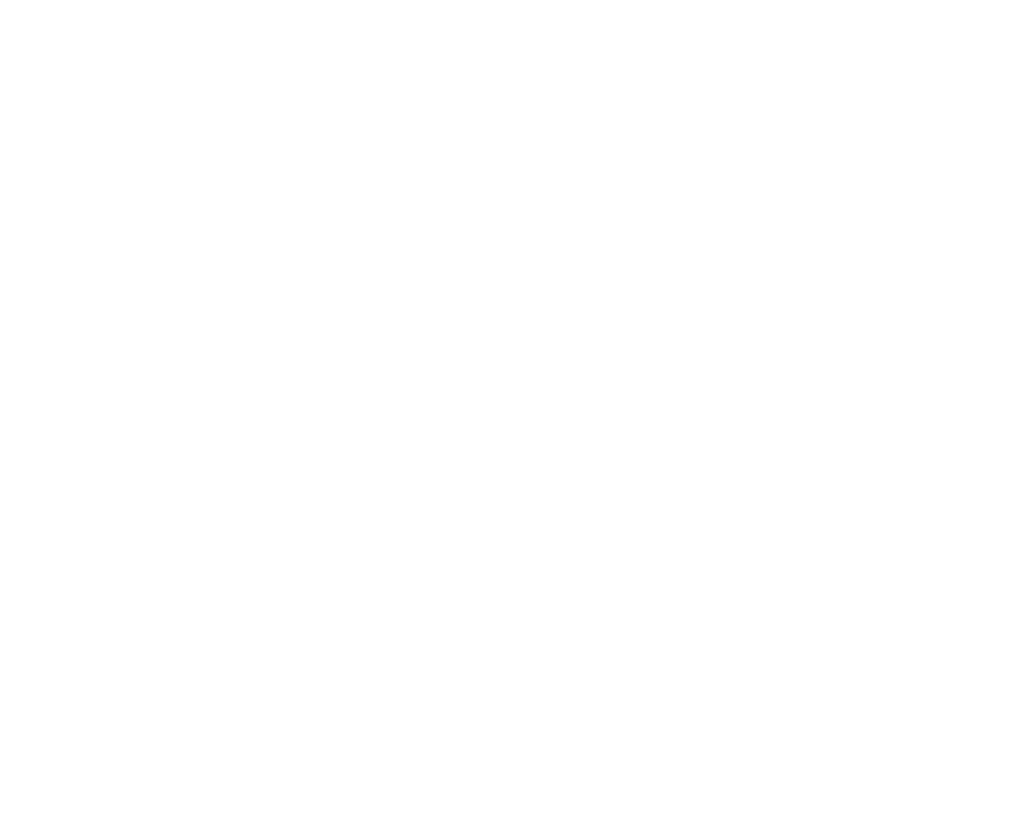
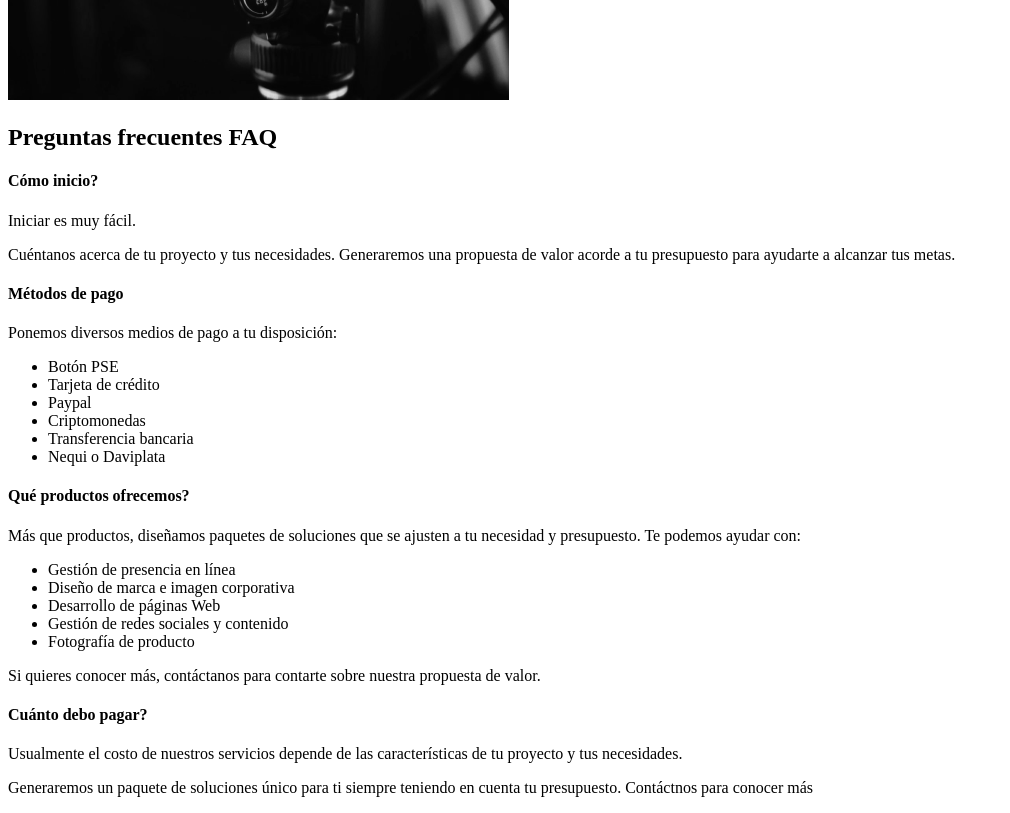
Before and after one commit to xV0lk/first_app, a Next.js app: page / in a window 1280 px wide. Shown: the part 2180-2993 px from the top of the page, without its empty margins (0-1010 px from the left). Before the commit the page ends 1528 px from the top, so only its background shows below. Built offline with nearby package versions, Linux system fonts and the light colour scheme.

Commit message:
3. FAQ Section

```diff
--- /dev/null
+++ b/components/FaqSection.js
@@ -0,0 +1,73 @@
+import React from 'react';
+
+const FaqSection = () => {
+  return (
+    <div className="faq">
+      <h2>
+        Preguntas frecuentes <span>FAQ</span>
+      </h2>
+      <div className="question">
+        <h4>Cómo inicio?</h4>
+        <div className="answer">
+          <p>Iniciar es muy fácil.</p>
+          <p>
+            Cuéntanos acerca de tu proyecto y tus necesidades. Generaremos una
+            propuesta de valor acorde a tu presupuesto para ayudarte a alcanzar
+            tus metas.
+          </p>
+        </div>
+      </div>
+      <div className="question">
+        <h4>Métodos de pago</h4>
+        <div className="answer">
+          <p>Ponemos diversos medios de pago a tu disposición:</p>
+          <ul>
+            <li>Botón PSE</li>
+            <li>Tarjeta de crédito</li>
+            <li>Paypal</li>
+            <li>Criptomonedas</li>
+            <li>Transferencia bancaria</li>
+            <li>Nequi o Daviplata</li>
+          </ul>
+        </div>
+      </div>
+      <div className="question">
+        <h4>Qué productos ofrecemos?</h4>
+        <div className="answer">
+          <p>
+            Más que productos, diseñamos paquetes de soluciones que se ajusten a
+            tu necesidad y presupuesto. Te podemos ayudar con:
+          </p>
+          <ul>
+            <li>Gestión de presencia en línea</li>
+            <li>Diseño de marca e imagen corporativa</li>
+            <li>Desarrollo de páginas Web</li>
+            <li>Gestión de redes sociales y contenido</li>
+            <li>Fotografía de producto</li>
+          </ul>
+          <p>
+            Si quieres conocer más, contáctanos para contarte sobre nuestra
+            propuesta de valor.
+          </p>
+        </div>
+      </div>
+      <div className="question">
+        <h4>Cuánto debo pagar?</h4>
+        <div className="answer">
+          <p>
+            Usualmente el costo de nuestros servicios depende de las
+            características de tu proyecto y tus necesidades.
+          </p>
+          <p>
+            {' '}
+            Generaremos un paquete de soluciones único para ti siempre teniendo
+            en cuenta tu presupuesto. <span>Contáctnos para conocer más</span>
+          </p>
+          {/* TODO: Agregar link que lleve a la pagina de contacto */}
+        </div>
+      </div>
+    </div>
+  );
+};
+
+export default FaqSection;
--- a/components/ServicesSection.js
+++ b/components/ServicesSection.js
@@ -17,7 +17,7 @@ const ServicesSection = () => {
           <div className="card">
             <div className="icon">
               <Image src={clock} alt="clock icon" />
-              <h3>Efficientes y ágiles</h3>
+              <h3>Eficientes y ágiles</h3>
             </div>
           </div>
           <div className="card">
@@ -40,8 +40,14 @@ const ServicesSection = () => {
               </h3>
             </div>
           </div>
-          <p>Por qué elegirnos</p>
+          <p>
+            Somos la mejor solución para tus necesidades en Marketing y media
+            managing
+          </p>
         </div>
+      </div>
+      <div className="image">
+        <Image src={home2} alt="Camara" />
       </div>
     </div>
   );
--- a/pages/index.js
+++ b/pages/index.js
@@ -1,5 +1,6 @@
 import React from 'react';
 import AboutSection from '../components/AboutSection';
+import FaqSection from '../components/FaqSection';
 import ServicesSection from '../components/ServicesSection';
 
 function Home() {
@@ -7,6 +8,7 @@ function Home() {
     <>
       <AboutSection />
       <ServicesSection />
+      <FaqSection />
     </>
   );
 }
```
Also changed, not shown: 1 other file (tests, documents, lock files or other folders).
